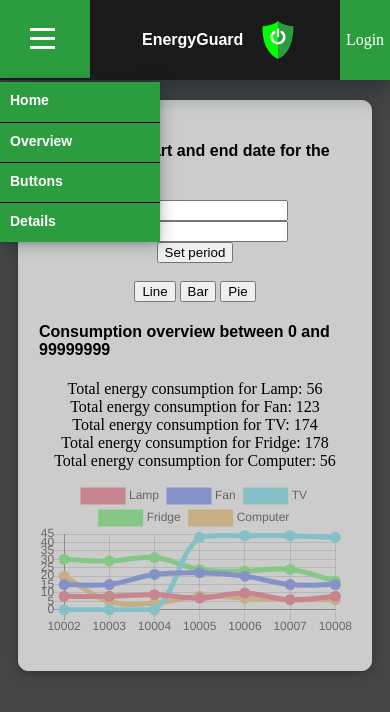
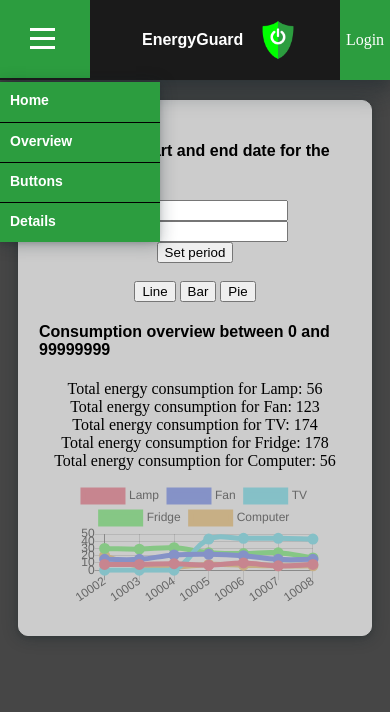
Before and after one commit to Smoxshirt/EnergyGuard, a Vue app: page /details in a window 390 px wide. Shown: the top 712 px of the page. Built offline with nearby package versions, Linux system fonts and the light colour scheme; no server answers.

Commit message:
resizable charts

```diff
--- a/src/views/main.css
+++ b/src/views/main.css
@@ -283,8 +283,8 @@ canvas {
     border-color:black;
     border-width: 10px;
     padding:10px;
-    width:flex !important;
-    height:flex !important;
-    max-width: 1000px !important;
-    max-height: 600px !important;
+    width:80% !important;
+    height:auto !important;
+    max-width: 800px !important;
+    min-width: 800px !important;
 }
--- a/src/views/mobile.css
+++ b/src/views/mobile.css
@@ -51,6 +51,15 @@
     .general-container {
         margin-bottom: 0;
     }
+    canvas {
+        border-color:black;
+        border-width: 10px;
+        padding:10px;
+        width:80% !important;
+        height:auto !important;
+        max-width: 700px !important;
+        min-width: 700px !important;
+    }
 
 }
 
@@ -60,7 +69,15 @@
 
 @media only screen and (max-width: 900px) {
 
-
+    canvas {
+        border-color:black;
+        border-width: 10px;
+        padding:10px;
+        width:80% !important;
+        height:auto !important;
+        max-width: 600px !important;
+        min-width: 600px !important;
+    }
 
 }
 
@@ -83,6 +100,15 @@
     .header-energyguard {
         font-size: 40px;
     }
+    canvas {
+        border-color:black;
+        border-width: 10px;
+        padding:10px;
+        width:80% !important;
+        height:auto !important;
+        max-width: 500px !important;
+        min-width: 500px !important;
+    }
 }
 
 @media only screen and (max-width: 600px) {
@@ -96,6 +122,15 @@
 
     .device {
         width: 100%;
+    }
+    canvas {
+        border-color:black;
+        border-width: 10px;
+        padding:10px;
+        width:80% !important;
+        height:auto !important;
+        max-width: 450px !important;
+        min-width: 450px !important;
     }
 
 }
@@ -121,6 +156,16 @@
         font-size: 16px;
     }
 
+    canvas {
+        border-color:black;
+        border-width: 10px;
+        padding:10px;
+        width:80% !important;
+        height:auto !important;
+        max-width: 350px !important;
+        min-width: 350px !important;
+    }
+
 }
 @media only screen and (max-width: 400px) {
     .dropdown-buttons, .dropdown-buttons-top {
@@ -129,6 +174,15 @@
 
     input[type=text], select, input[type=password] {
         width: 100%;
+    }
+    canvas {
+        border-color:black;
+        border-width: 10px;
+        padding:10px;
+        width:80% !important;
+        height:auto !important;
+        max-width: 250px !important;
+        min-width: 250px !important;
     }
 }
 
@@ -144,4 +198,13 @@
     .logo {
         height: 40px;
     }
+    canvas {
+        border-color:black;
+        border-width: 10px;
+        padding:10px;
+        width:80% !important;
+        height:auto !important;
+        max-width: 200px !important;
+        min-width: 200px !important;
+    }
 }
```
